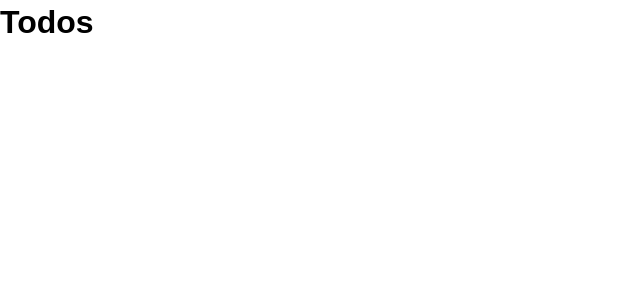
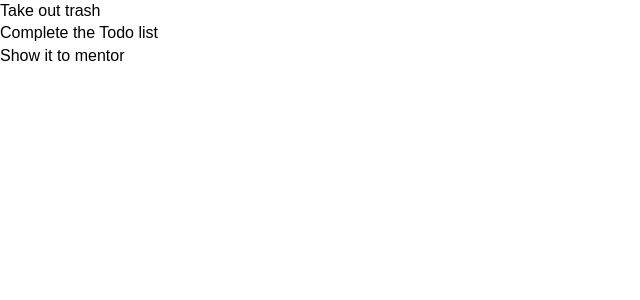
Before and after one commit to learning-dev/react-to-do-list, a React (Create React App) app: page / in a window 1280 px wide. Shown: the top 300 px of the page, without its empty margins (0-640 px from the left). Built offline with nearby package versions, Linux system fonts and the light colour scheme.

Commit message:
add todoItem component and pass the todo list items to todoItem Component, and display them

```diff
--- a/src/App.js
+++ b/src/App.js
@@ -27,7 +27,7 @@
   render() {
     return (
       <div className="App">
-       <Todos />
+       <Todos todos={this.state.todos}/>
       </div>
     );
   }
--- /dev/null
+++ b/src/components/TodoItem.js
@@ -0,0 +1,19 @@
+import React, { Component } from 'react'
+import PropTypes from 'prop-types';
+
+import Todos from './Todos';
+
+export class TodoItem extends Component {
+  render() {
+    return (
+      <div>
+        <p>{ this.props.todo.title }</p>
+      </div>
+    )
+  }
+}
+
+TodoItem.propTypes = {
+  todo: PropTypes.object.isRequired
+}
+export default TodoItem;
--- a/src/components/Todos.js
+++ b/src/components/Todos.js
@@ -1,13 +1,19 @@
 import React, { Component } from 'react';
+import TodoItem from './TodoItem';
+import PropTypes from 'prop-types';
+
 
 class Todos extends Component {
   render() {
-    return (
-      <div>
-       <h1>Todos</h1>
-      </div>
-    );
+    return this.props.todos.map((todo) => (
+      <TodoItem key={todo.id} todo={todo} />
+    ));
   }
 }
 
+Todos.propTypes = {
+  todos: PropTypes.array.isRequired
+
+}
+
 export default Todos;
```
